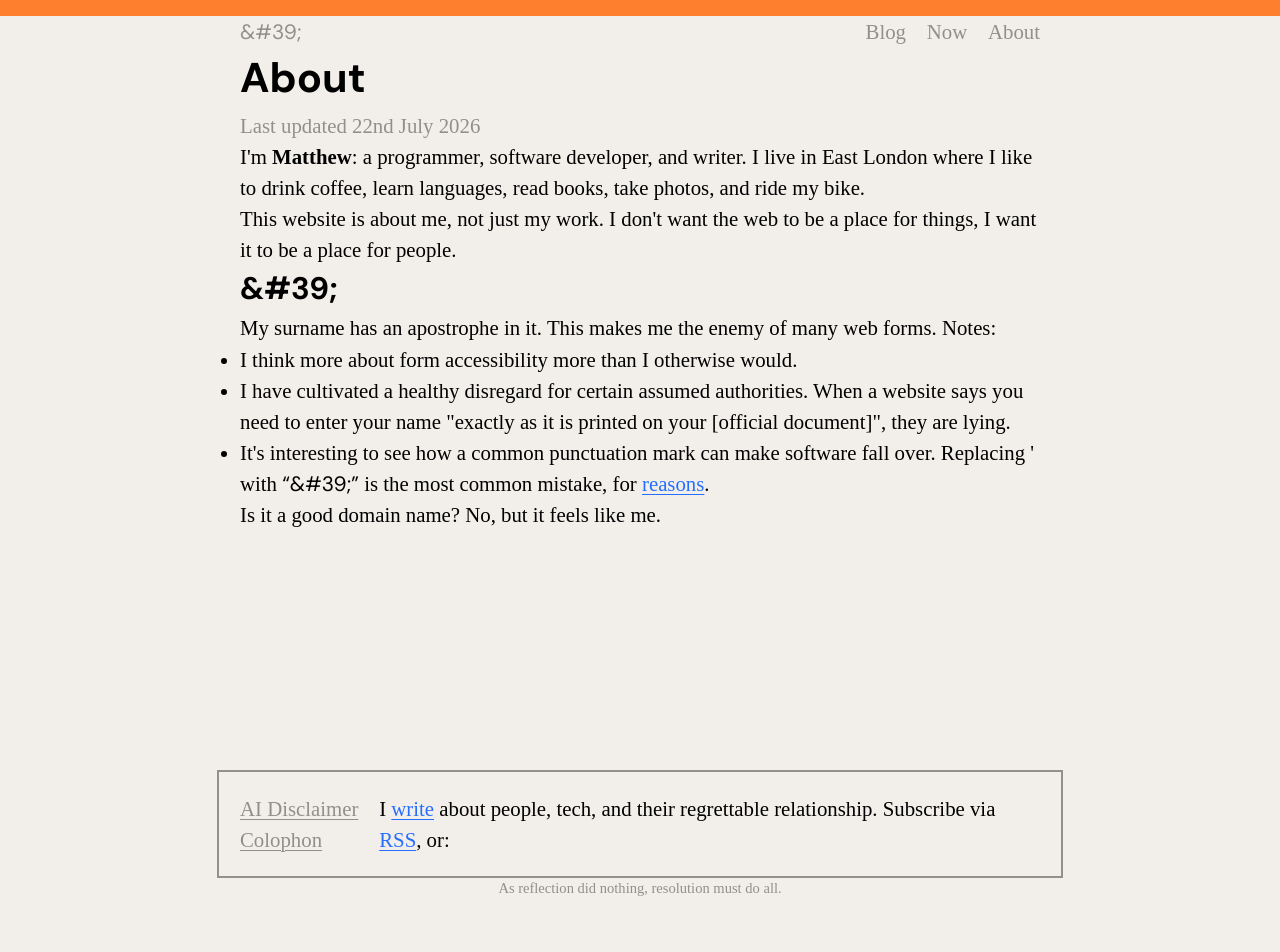
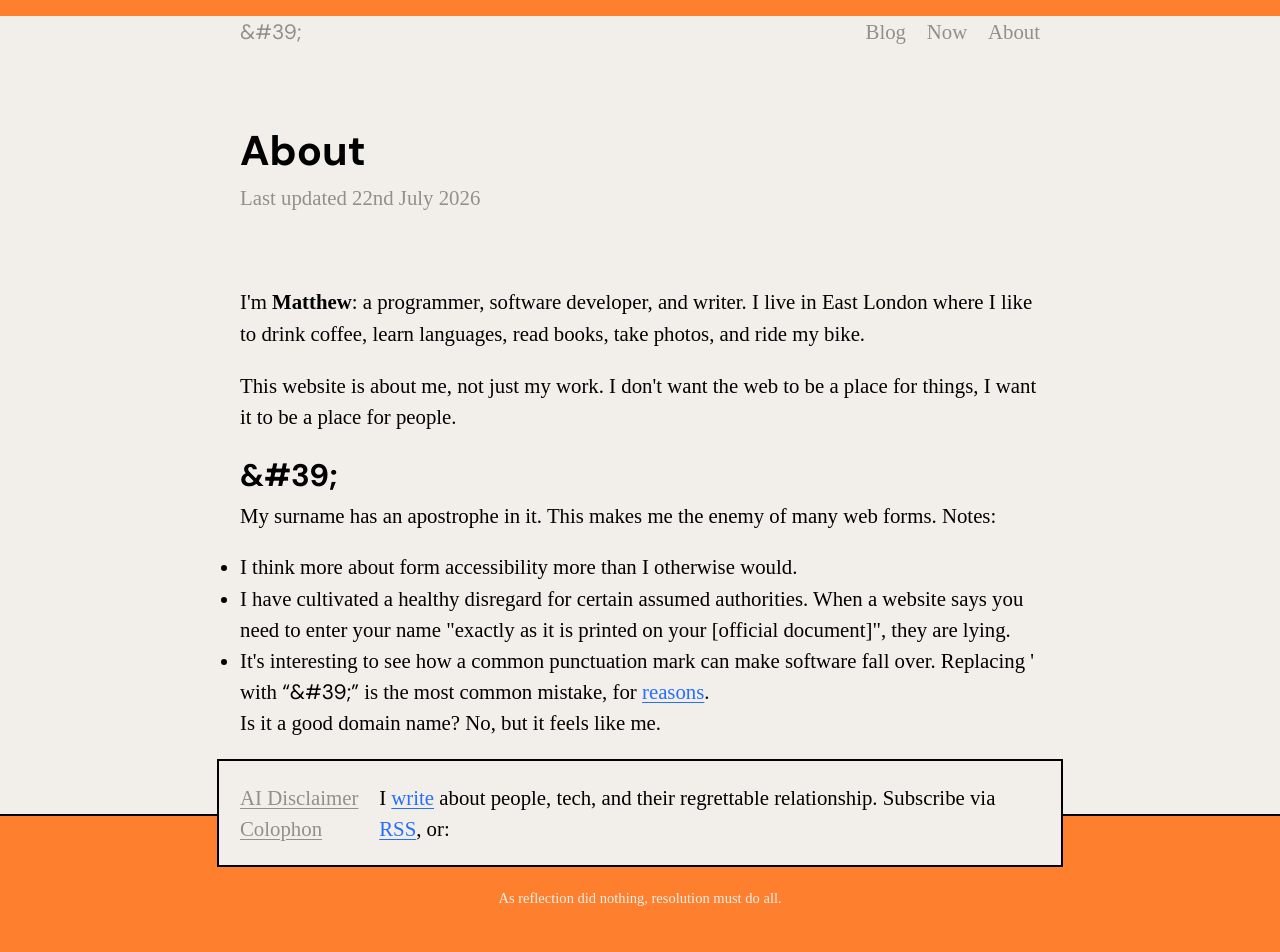
Before and after one commit to mattjamesod/personal-website, a Jekyll site: the page built from about.html, in a window 1280 px wide. Built offline with Jekyll 4.4.1, drawn with Linux system fonts in a browser that asks for light colours; some web fonts are replaced; before the commit the page ends 900 px from its top, so only the background shows below that.

Commit message:
spike: bold footer

```diff
--- a/_layouts/with_navigation.html
+++ b/_layouts/with_navigation.html
@@ -28,5 +28,10 @@ layout: default
 		</nav>
 		<p>I <a class="accent-color" href="/blog">write</a> about people, tech, and their regrettable relationship. Subscribe via  <a class="accent-color" href="mailto:mattjamesod@gmail.com" target="_blank"> RSS</a>, or:</p>
 	</div>
+
+	<div class="footer-strip-container">
+		<div class="footer-strip"></div>
+	</div>
+
 	<p class="center small-text">As reflection did nothing, resolution must do all.</p>
 </footer>
--- a/about.html
+++ b/about.html
@@ -9,17 +9,20 @@ last_udpated_at: 2026-07-22
 	<p class="last-updated-at">Last updated <time="{{ page.last_udpated_at }}">{{ page.last_udpated_at | date_to_long_string: "ordinal" }}</time></p>
 </header>
 
+<section>
 	<p>I'm <b>Matthew</b>: a programmer, software developer, and writer. I live in East London where I like to drink coffee, learn languages, read books, take photos, and ride my bike. </p>
+	<p>This website is about me, not just my work. I don't want the web to be a place for things, I want it to be a place for people.</p>
+</section>
 
-<p>This website is about me, not just my work. I don't want the web to be a place for things, I want it to be a place for people.</p>
-
+<section>
 	<h2>&amp;#39;</h2>
 
 	<p>My surname has an apostrophe in it. This makes me the enemy of many web forms. Notes:</p>
 	<ul class="bulleted">
 		<li>I think more about form accessibility more than I otherwise would.</li>
 		<li>I have cultivated a healthy disregard for certain assumed authorities. When a website says you need to enter your name "exactly as it is printed on your [official document]", they are lying.</li>
-	<li>It's interesting to see how a common punctuation mark can make software fall over. Replacing ' with <q class="sans-serif">&amp;#39;</q> is the most common mistake, for <a class="accent-color" href="https://en.wikipedia.org/wiki/Numeric_character_reference">reasons</a>.</li>
+		<li>It's interesting to see how a common punctuation mark can make software fall over. Replacing ' with <q class="sans-serif">&amp;#39;</q> is the most common mistake, for <a class="accent-color" href="https://	en.wikipedia.org/wiki/Numeric_character_reference">reasons</a>.</li>
 	</ul>
 
 	<p>Is it a good domain name? No, but it feels like me.</p>
+</section>
--- a/assets/stylesheet.css
+++ b/assets/stylesheet.css
@@ -22,14 +22,32 @@ html {
 }
 
 body {
-	padding-inline: 1em;
+	/*padding-inline: 1em;*/
   display: flex;
   min-height: 100dvh;
   flex-direction: column;
 }
 
+header {
+	margin-block-end: 3.5rem;
+}
+
+footer {
+	position: relative;
+	/*margin-block-start: 3.5rem;*/
+	/*margin-block-end: 2rem;*/
+	display: flex;
+	flex-direction: column;
+	gap: 1rem;
+}
+
+
 main {
 	flex-grow: 1;
+
+	p {
+		margin-block-end: 1rem;
+	}
 }
 
 h1, h2, h3 {
@@ -123,11 +141,12 @@ a {
 }
 
 .footer-inner-container {
+	background-color: var(--bg-color);
 	margin-inline: auto;
 	max-inline-size: var(--width);
 	padding-inline: 1em;
 	padding: 1rem;
-	border: 2px solid var(--secondary-font-color);
+	border: 2px solid var(--font-color);
 
 	ul {
   	text-wrap: nowrap;
@@ -142,8 +161,24 @@ a {
 	gap: 1rem;
 }
 
+.footer-strip-container {
+	border-top: 2px solid var(--font-color);
+  z-index: -1;
+	position: absolute;
+	left: 0;
+	bottom: 0;
+	width: 100%;
+	background-color: var(--accent-color);
+}
+
+.footer-strip {
+	height: 6.5rem;
+	background-color: var(--accent-color);
+}
+
 .small-text {
-	color: var(--secondary-font-color);
+	color: var(--bg-color);
 	font-size: 0.7rem;
 	text-align: center;
+	margin-block-end: 2rem;
 }
```
Lines whose indentation alone changed are shown as unchanged.
